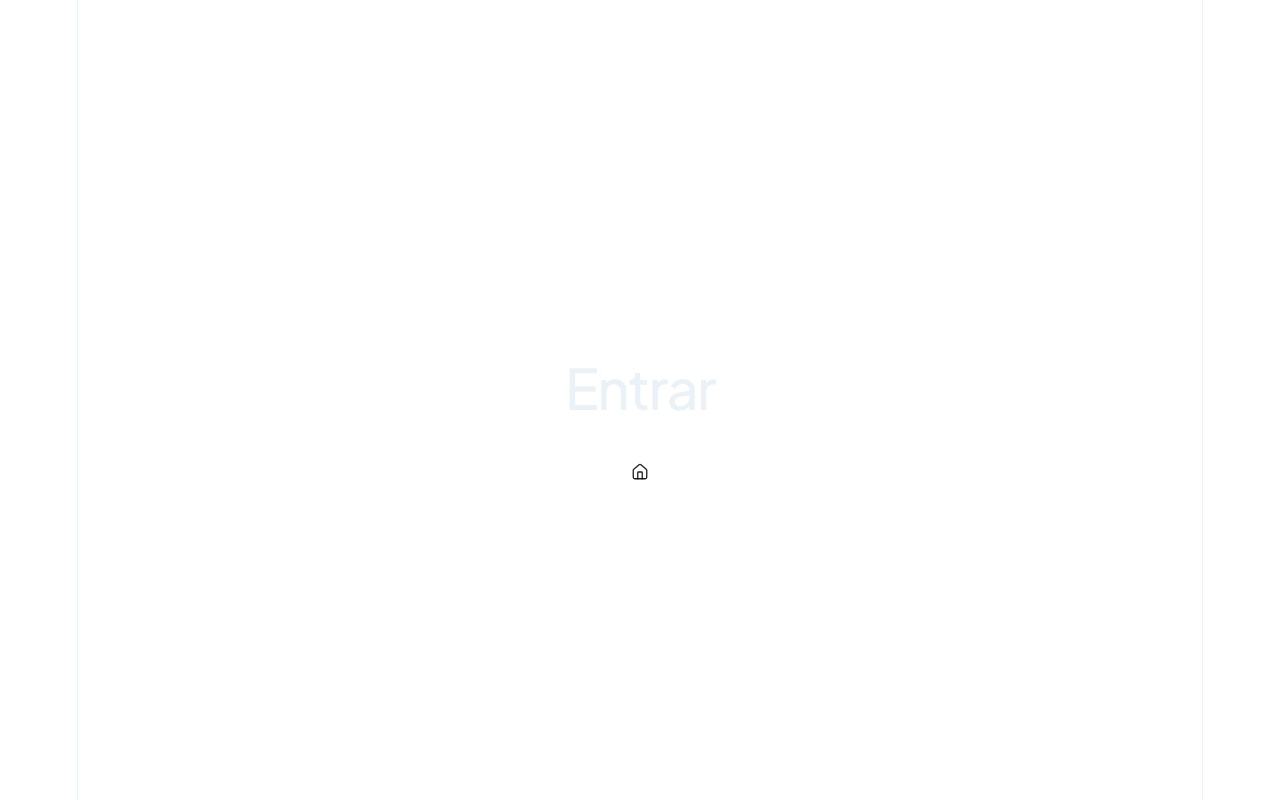
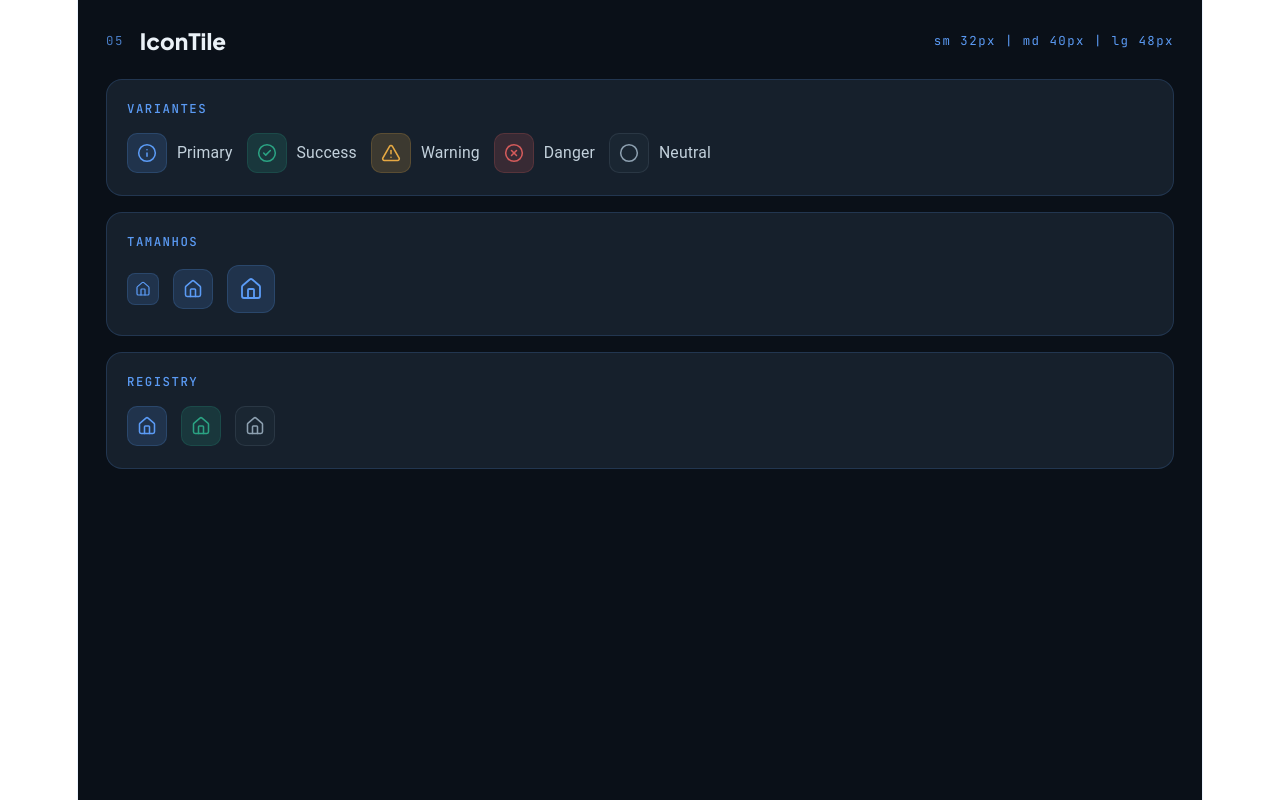
Before and after one commit to Atlas-IFRN/atlas-frontend, a React (Vite) app: page /components/icon-tiles in a window 1280 px wide. Before the commit this address led to /login. Built offline with nearby package versions, Linux system fonts and the light colour scheme; no server answers.

Commit message:
[Feature] Adicionando o componente IconTile

```diff
--- /dev/null
+++ b/src/components/atoms/IconTile/IconTile.css
@@ -0,0 +1,76 @@
+.atlas-icon-tile {
+  --icon-tile-bg: var(--primary-soft);
+  --icon-tile-border: color-mix(in srgb, var(--primary) 18%, transparent);
+  --icon-tile-color: var(--primary);
+  --icon-tile-icon-size: 20px;
+  --icon-tile-radius: 10px;
+  --icon-tile-size: 40px;
+
+  align-items: center;
+  background: var(--icon-tile-bg);
+  block-size: var(--icon-tile-size);
+  border: 1px solid var(--icon-tile-border);
+  border-radius: var(--icon-tile-radius);
+  box-sizing: border-box;
+  color: var(--icon-tile-color);
+  display: inline-flex;
+  flex: 0 0 auto;
+  inline-size: var(--icon-tile-size);
+  justify-content: center;
+  min-block-size: var(--icon-tile-size);
+  min-inline-size: var(--icon-tile-size);
+}
+
+.atlas-icon-tile__icon {
+  block-size: var(--icon-tile-icon-size);
+  flex: 0 0 auto;
+  inline-size: var(--icon-tile-icon-size);
+}
+
+.atlas-icon-tile--sm {
+  --icon-tile-icon-size: 16px;
+  --icon-tile-radius: 8px;
+  --icon-tile-size: 32px;
+}
+
+.atlas-icon-tile--md {
+  --icon-tile-icon-size: 20px;
+  --icon-tile-radius: 10px;
+  --icon-tile-size: 40px;
+}
+
+.atlas-icon-tile--lg {
+  --icon-tile-icon-size: 24px;
+  --icon-tile-radius: 12px;
+  --icon-tile-size: 48px;
+}
+
+.atlas-icon-tile--primary {
+  --icon-tile-bg: var(--primary-soft);
+  --icon-tile-border: color-mix(in srgb, var(--primary) 18%, transparent);
+  --icon-tile-color: var(--primary);
+}
+
+.atlas-icon-tile--success {
+  --icon-tile-bg: var(--success-soft);
+  --icon-tile-border: color-mix(in srgb, var(--teal) 18%, transparent);
+  --icon-tile-color: var(--teal);
+}
+
+.atlas-icon-tile--warning {
+  --icon-tile-bg: var(--warning-soft);
+  --icon-tile-border: color-mix(in srgb, var(--amber) 18%, transparent);
+  --icon-tile-color: var(--amber);
+}
+
+.atlas-icon-tile--danger {
+  --icon-tile-bg: var(--danger-soft);
+  --icon-tile-border: color-mix(in srgb, var(--danger) 20%, transparent);
+  --icon-tile-color: var(--danger);
+}
+
+.atlas-icon-tile--neutral {
+  --icon-tile-bg: color-mix(in srgb, var(--surface-2) 62%, transparent);
+  --icon-tile-border: color-mix(in srgb, var(--text-muted) 14%, transparent);
+  --icon-tile-color: var(--text-muted);
+}
--- /dev/null
+++ b/src/components/atoms/IconTile/IconTile.tsx
@@ -0,0 +1,111 @@
+import { forwardRef } from 'react'
+import type { HTMLAttributes } from 'react'
+import type { LucideIcon } from 'lucide-react'
+import { Icon } from '../../ui/Icon'
+import type { IconName } from '../../ui/Icon'
+import './IconTile.css'
+
+export type IconTileSize = 'sm' | 'md' | 'lg'
+export type IconTileVariant =
+  | 'primary'
+  | 'success'
+  | 'warning'
+  | 'danger'
+  | 'neutral'
+
+type IconTileBaseProps = Omit<HTMLAttributes<HTMLSpanElement>, 'children'> & {
+  size?: IconTileSize
+  variant?: IconTileVariant
+}
+
+type IconTileWithComponent = {
+  icon: LucideIcon
+  name?: never
+}
+
+type IconTileWithName = {
+  icon?: never
+  name: IconName
+}
+
+export type IconTileProps = IconTileBaseProps &
+  (IconTileWithComponent | IconTileWithName)
+
+const iconSizes = {
+  sm: 16,
+  md: 20,
+  lg: 24,
+} satisfies Record<IconTileSize, number>
+
+export const IconTile = forwardRef<HTMLSpanElement, IconTileProps>(
+  function IconTile(
+    {
+      icon: IconComponent,
+      name,
+      size = 'md',
+      variant = 'primary',
+      className,
+      role,
+      title,
+      'aria-hidden': ariaHidden,
+      'aria-label': ariaLabel,
+      'aria-labelledby': ariaLabelledBy,
+      ...props
+    },
+    ref,
+  ) {
+    const tileClassName = [
+      'atlas-icon-tile',
+      `atlas-icon-tile--${variant}`,
+      `atlas-icon-tile--${size}`,
+      className,
+    ]
+      .filter(Boolean)
+      .join(' ')
+
+    const hasAccessibleName = Boolean(ariaLabel || ariaLabelledBy || title)
+    const isExplicitlyHidden = ariaHidden === true || ariaHidden === 'true'
+    const isExplicitlyVisible = ariaHidden === false || ariaHidden === 'false'
+    const isDecorative =
+      isExplicitlyHidden || (!isExplicitlyVisible && !hasAccessibleName)
+
+    const accessibleRole =
+      role ?? (hasAccessibleName && !isDecorative ? 'img' : undefined)
+
+    return (
+      <span
+        {...props}
+        ref={ref}
+        className={tileClassName}
+        role={accessibleRole}
+        title={title}
+        aria-hidden={isDecorative ? true : ariaHidden}
+        aria-label={ariaLabel}
+        aria-labelledby={ariaLabelledBy}
+        data-variant={variant}
+        data-size={size}
+      >
+        {IconComponent ? (
+          <IconComponent
+            aria-hidden="true"
+            className="atlas-icon-tile__icon"
+            focusable="false"
+            size={iconSizes[size]}
+            strokeWidth={1.85}
+          />
+        ) : (
+          <Icon
+            aria-hidden="true"
+            className="atlas-icon-tile__icon"
+            focusable="false"
+            name={name}
+            size={iconSizes[size]}
+            strokeWidth={1.85}
+          />
+        )}
+      </span>
+    )
+  },
+)
+
+IconTile.displayName = 'IconTile'
--- /dev/null
+++ b/src/components/atoms/IconTile/index.ts
@@ -0,0 +1,6 @@
+export { IconTile } from './IconTile'
+export type {
+  IconTileProps,
+  IconTileSize,
+  IconTileVariant,
+} from './IconTile'
--- /dev/null
+++ b/src/pages/components/IconTileDemoPage.css
@@ -0,0 +1,93 @@
+.icon-tile-demo-page {
+  background: var(--page-bg);
+  box-sizing: border-box;
+  color: var(--text);
+  min-height: 100svh;
+  padding: 28px 28px 36px;
+  text-align: left;
+}
+
+.icon-tile-demo-header {
+  align-items: center;
+  display: flex;
+  justify-content: space-between;
+  margin-bottom: 24px;
+}
+
+.icon-tile-demo-title {
+  align-items: center;
+  display: flex;
+  gap: 16px;
+}
+
+.icon-tile-demo-index,
+.icon-tile-demo-nav,
+.icon-tile-demo-panel h2 {
+  color: var(--primary);
+  font-family: var(--font-mono);
+  font-size: 0.6875rem;
+  letter-spacing: 0.12em;
+}
+
+.icon-tile-demo-index {
+  opacity: 0.78;
+}
+
+.icon-tile-demo-title h1 {
+  color: var(--text);
+  font-size: 1.25rem;
+  font-weight: 800;
+  letter-spacing: 0;
+  line-height: 1.2;
+  margin: 0;
+}
+
+.icon-tile-demo-nav {
+  margin: 0;
+}
+
+.icon-tile-demo-panel {
+  background: color-mix(in srgb, var(--surface) 76%, var(--content-bg));
+  border: 1px solid var(--border-2);
+  border-radius: 16px;
+  box-sizing: border-box;
+  margin-bottom: 16px;
+  padding: 22px 20px;
+}
+
+.icon-tile-demo-panel h2 {
+  margin: 0 0 16px;
+  text-transform: uppercase;
+}
+
+.icon-tile-demo-grid,
+.icon-tile-demo-row {
+  align-items: center;
+  display: flex;
+  flex-wrap: wrap;
+  gap: 14px;
+}
+
+.icon-tile-demo-item {
+  align-items: center;
+  color: var(--text-soft);
+  display: inline-flex;
+  font-size: var(--font-size-sm);
+  gap: 10px;
+}
+
+@media (max-width: 680px) {
+  .icon-tile-demo-page {
+    padding: 22px 14px 28px;
+  }
+
+  .icon-tile-demo-header {
+    align-items: flex-start;
+    flex-direction: column;
+    gap: 10px;
+  }
+
+  .icon-tile-demo-panel {
+    padding: 18px 16px;
+  }
+}
--- /dev/null
+++ b/src/pages/components/IconTileDemoPage.tsx
@@ -0,0 +1,71 @@
+import {
+  CheckCircle2,
+  Circle,
+  Home,
+  Info,
+  TriangleAlert,
+  XCircle,
+} from 'lucide-react'
+import { IconTile } from '../../components/atoms/IconTile'
+import './IconTileDemoPage.css'
+
+const variants = [
+  { label: 'Primary', value: 'primary', icon: Info },
+  { label: 'Success', value: 'success', icon: CheckCircle2 },
+  { label: 'Warning', value: 'warning', icon: TriangleAlert },
+  { label: 'Danger', value: 'danger', icon: XCircle },
+  { label: 'Neutral', value: 'neutral', icon: Circle },
+] as const
+
+const sizes = ['sm', 'md', 'lg'] as const
+
+export default function IconTileDemoPage() {
+  return (
+    <main className="icon-tile-demo-page">
+      <header className="icon-tile-demo-header">
+        <div className="icon-tile-demo-title">
+          <span className="icon-tile-demo-index">05</span>
+          <h1>IconTile</h1>
+        </div>
+        <p className="icon-tile-demo-nav">
+          sm 32px | md 40px | lg 48px
+        </p>
+      </header>
+
+      <section className="icon-tile-demo-panel" aria-labelledby="icon-tile-variants">
+        <h2 id="icon-tile-variants">Variantes</h2>
+        <div className="icon-tile-demo-grid">
+          {variants.map(({ label, value, icon }) => (
+            <div className="icon-tile-demo-item" key={value}>
+              <IconTile icon={icon} variant={value} aria-label={label} />
+              <span>{label}</span>
+            </div>
+          ))}
+        </div>
+      </section>
+
+      <section className="icon-tile-demo-panel" aria-labelledby="icon-tile-sizes">
+        <h2 id="icon-tile-sizes">Tamanhos</h2>
+        <div className="icon-tile-demo-row">
+          {sizes.map((size) => (
+            <IconTile
+              aria-label={`IconTile ${size}`}
+              icon={Home}
+              key={size}
+              size={size}
+            />
+          ))}
+        </div>
+      </section>
+
+      <section className="icon-tile-demo-panel" aria-labelledby="icon-tile-name">
+        <h2 id="icon-tile-name">Registry</h2>
+        <div className="icon-tile-demo-row">
+          <IconTile aria-label="Inicio" name="Home" variant="primary" />
+          <IconTile aria-label="Inicio sucesso" name="Home" variant="success" />
+          <IconTile aria-label="Inicio neutro" name="Home" variant="neutral" />
+        </div>
+      </section>
+    </main>
+  )
+}
--- a/src/routes/AppRoutes.tsx
+++ b/src/routes/AppRoutes.tsx
@@ -13,6 +13,9 @@ const StatusBadgeDemoPage = lazy(
 )
 const ButtonDemoPage = lazy(
   () => import('../pages/components/ButtonDemoPage'),
+)
+const IconTileDemoPage = lazy(
+  () => import('../pages/components/IconTileDemoPage'),
 )
 const StateDemoPage = lazy(
   () => import('../pages/components/StateDemoPage'),
@@ -103,6 +106,7 @@ export function AppRoutes() {
         <Route path="/auth/callback" element={<AuthCallbackPage />} />
         <Route path="/components/status-badges" element={<StatusBadgeDemoPage />} />
         <Route path="/components/buttons" element={<ButtonDemoPage />} />
+        <Route path="/components/icon-tiles" element={<IconTileDemoPage />} />
         <Route path="/components/states" element={<StateDemoPage />} />
 
         <Route element={<ProtectedRoute />}>
```
